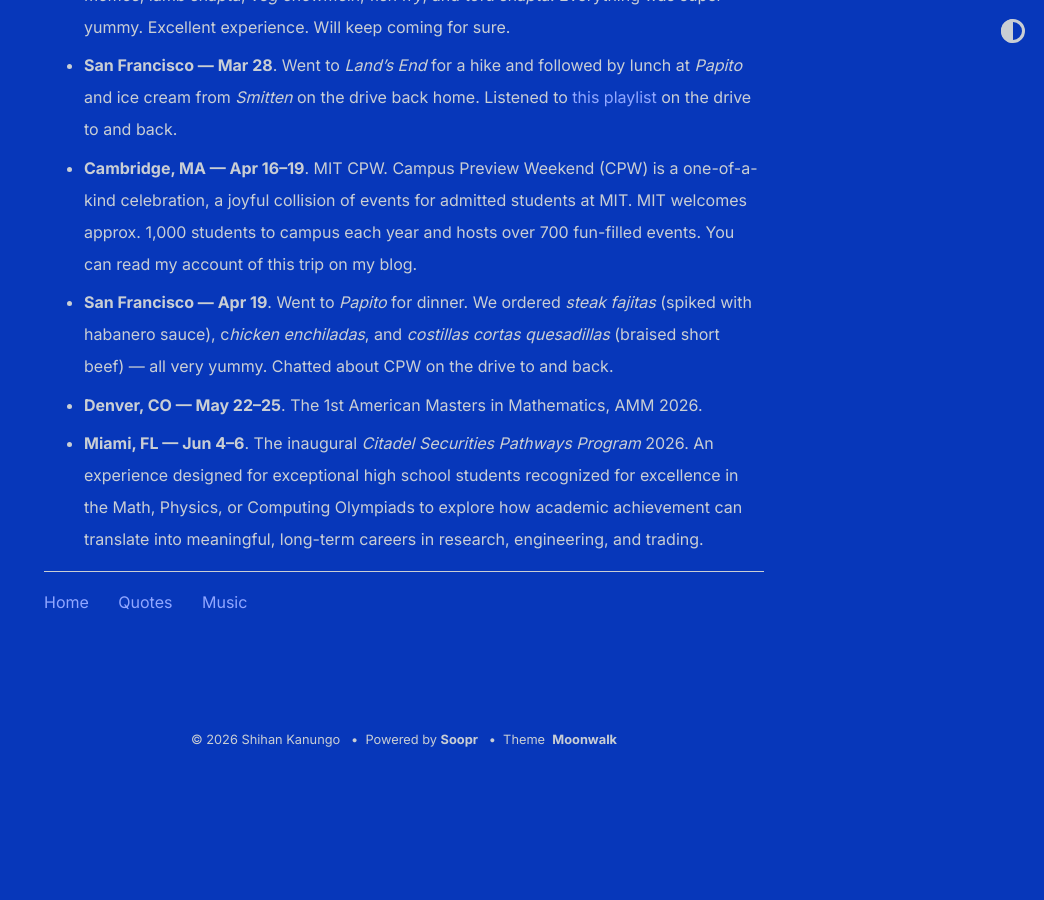
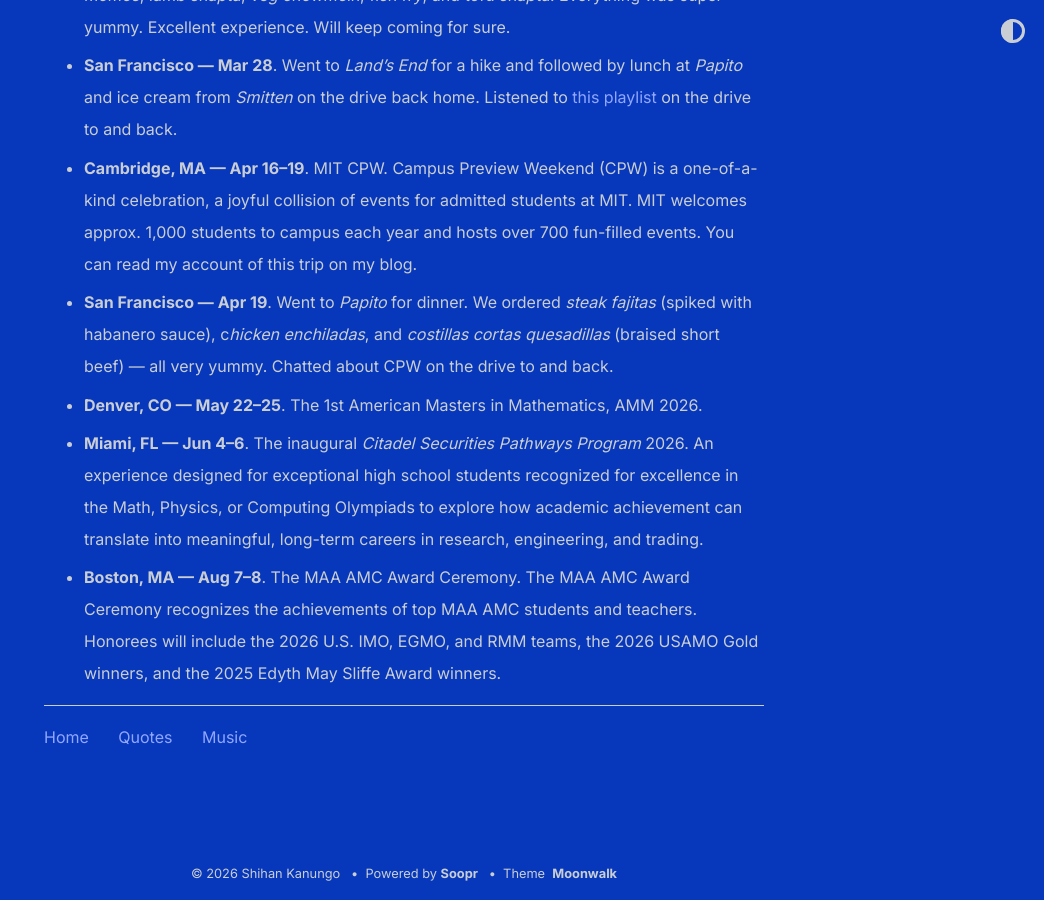
Before and after one commit to shihankanungo/shihankanungo.github.io, a Jekyll site: the page built from travel.md, in a window 1280 px wide and 900 px high, scrolled down 1561 px. Shown: the whole window, without its empty margins (236-1280 px from the left). Built offline with Jekyll 4.4.1, drawn with Linux system fonts in a browser that asks for light colours; before the commit the page ends 2326 px from its top, so only the background shows below that.

Commit message:
Update travel.md

```diff
--- a/travel.md
+++ b/travel.md
@@ -18,3 +18,4 @@
 - **San Francisco --- Apr 19**. Went to *Papito* for dinner. We ordered *steak fajitas* (spiked with habanero sauce), c*hicken enchiladas*, and *costillas cortas quesadillas* (braised short beef) --- all very yummy. Chatted about CPW on the drive to and back.
 - **Denver, CO --- May 22--25**. The 1st American Masters in Mathematics, AMM 2026.
 - **Miami, FL --- Jun 4--6**. The inaugural *Citadel Securities Pathways Program* 2026. An experience designed for exceptional high school students recognized for excellence in the Math, Physics, or Computing Olympiads to explore how academic achievement can translate into meaningful, long-term careers in research, engineering, and trading.
+- **Boston, MA --- Aug 7--8**. The MAA AMC Award Ceremony. The MAA AMC Award Ceremony recognizes the achievements of top MAA AMC students and teachers. Honorees will include the 2026 U.S. IMO, EGMO, and RMM teams, the 2026 USAMO Gold winners, and the 2025 Edyth May Sliffe Award winners.
```
